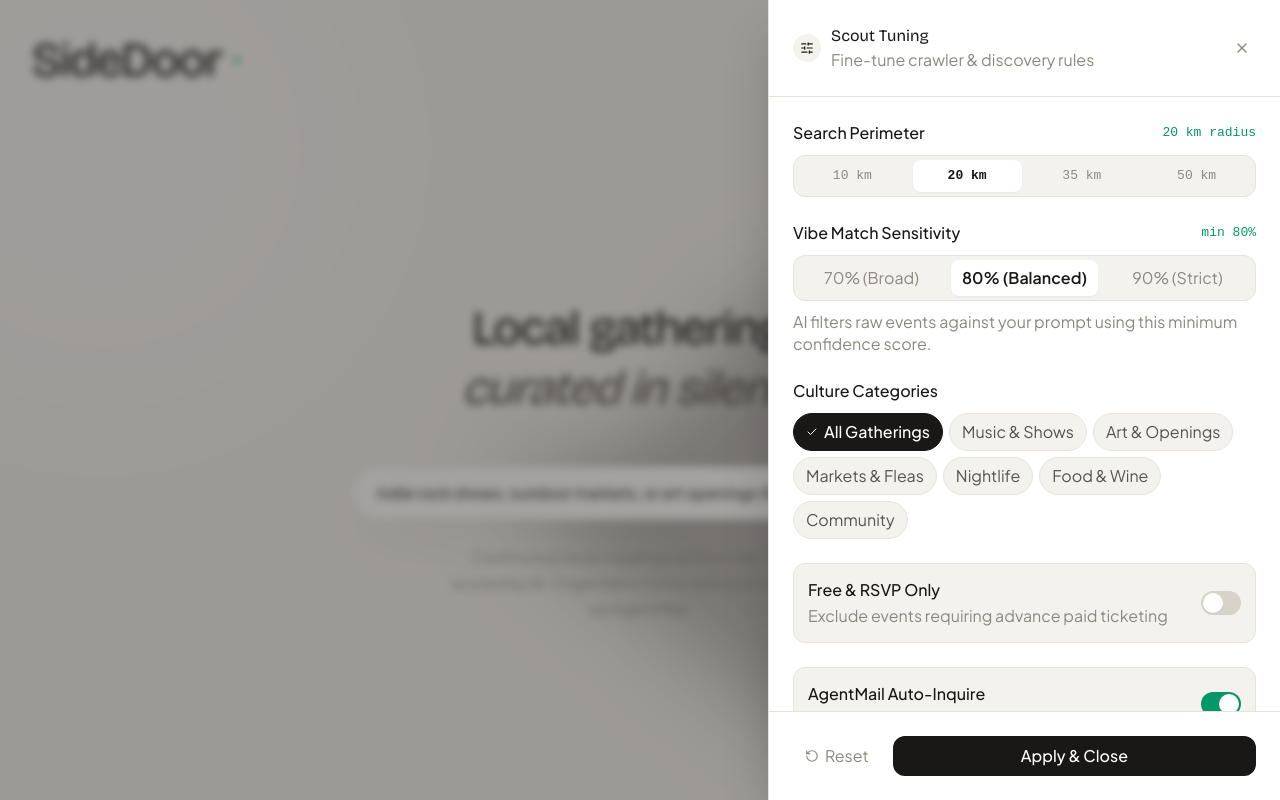
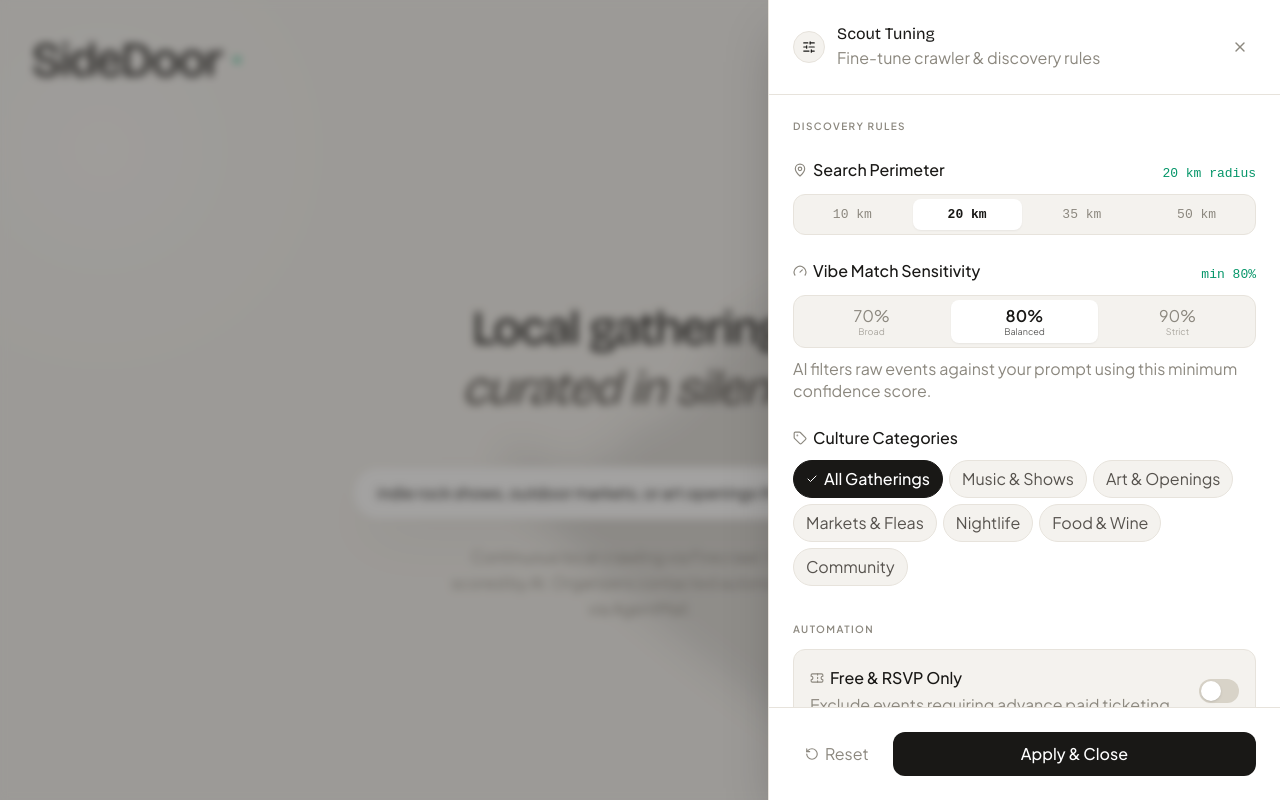
Before and after one commit to 1ewig/sidedoor-convex, a Next.js app: page / in a window 1280 px wide. Both pictures are taken after a click on the button "Tuning". Built offline with nearby package versions, Linux system fonts and the light colour scheme.

Commit message:
feat: optimize dynamic shadow overlay GPU performance and update ScoutFilterDrawer layout

```diff
--- a/src/app/globals.css
+++ b/src/app/globals.css
@@ -175,18 +175,22 @@ body {
 
 .animate-shadow-breeze {
   animation: shadow-breeze 22s ease-in-out infinite alternate;
+  will-change: transform;
 }
 
 .animate-ambient-breathe {
   animation: ambient-breathe 16s ease-in-out infinite alternate;
+  will-change: opacity;
 }
 
 .animate-orb-1 {
   animation: orb-wander-1 28s ease-in-out infinite alternate;
+  will-change: transform;
 }
 
 .animate-orb-2 {
   animation: orb-wander-2 34s ease-in-out infinite alternate;
+  will-change: transform;
 }
 
 @media (prefers-reduced-motion: reduce) {
--- a/src/components/discovery/ScoutFilterDrawer.tsx
+++ b/src/components/discovery/ScoutFilterDrawer.tsx
@@ -1,4 +1,4 @@
-import { X, SlidersHorizontal, Check, RotateCcw } from 'lucide-react';
+import { X, SlidersHorizontal, Check, RotateCcw, MapPin, Gauge, Tag, Ticket, Mail } from 'lucide-react';
 import { SearchFilterState, EventCategory } from '@/types';
 
 interface ScoutFilterDrawerProps {
@@ -13,9 +13,9 @@ interface ScoutFilterDrawerProps {
 
 const RADIUS_OPTIONS = [10, 20, 35, 50];
 const VIBE_THRESHOLDS = [
-  { value: 70, label: '70% (Broad)' },
-  { value: 80, label: '80% (Balanced)' },
-  { value: 90, label: '90% (Strict)' },
+  { value: 70, label: '70%', hint: 'Broad' },
+  { value: 80, label: '80%', hint: 'Balanced' },
+  { value: 90, label: '90%', hint: 'Strict' },
 ];
 
 const CATEGORIES: { id: string; label: string }[] = [
@@ -27,6 +27,41 @@ const CATEGORIES: { id: string; label: string }[] = [
   { id: 'food', label: 'Food & Wine' },
   { id: 'community', label: 'Community' },
 ];
+
+function Toggle({
+  checked,
+  onChange,
+  label,
+}: {
+  checked: boolean;
+  onChange: () => void;
+  label: string;
+}) {
+  return (
+    <button
+      type="button"
+      role="switch"
+      aria-label={label}
+      aria-checked={checked}
+      onClick={onChange}
+      className={`relative w-10 h-6 shrink-0 rounded-full transition-colors duration-200 cursor-pointer focus-visible:outline-none focus-visible:ring-2 focus-visible:ring-[var(--theme-brand-accent)] focus-visible:ring-offset-2 focus-visible:ring-offset-[var(--theme-bg-base)] ${checked ? 'bg-[var(--theme-brand-accent)]' : 'bg-[var(--theme-border-strong)]'
+        }`}
+    >
+      <span
+        className={`absolute top-0.5 left-0.5 w-5 h-5 rounded-full bg-[var(--theme-bg-surface)] shadow-sm transition-transform duration-200 ease-out ${checked ? 'translate-x-4' : 'translate-x-0'
+          }`}
+      />
+    </button>
+  );
+}
+
+function GroupLabel({ children }: { children: React.ReactNode }) {
+  return (
+    <h4 className="text-[10px] font-semibold tracking-[0.14em] uppercase text-[var(--theme-text-muted)] font-sans">
+      {children}
+    </h4>
+  );
+}
 
 export function ScoutFilterDrawer({
   isOpen,
@@ -52,17 +87,17 @@ export function ScoutFilterDrawer({
       {/* Slide-out Panel (Right) */}
       <aside className="fixed inset-y-0 right-0 w-full max-w-md sm:max-w-lg bg-[var(--theme-bg-surface)] border-l border-[var(--theme-border-subtle)] shadow-2xl z-50 flex flex-col animate-in slide-in-from-right duration-300">
         {/* Header */}
-        <div className="p-6 border-b border-[var(--theme-border-subtle)] flex items-center justify-between">
-          <div className="flex items-center gap-2.5">
-            <div className="w-7 h-7 rounded-full bg-[var(--theme-bg-base)] flex items-center justify-center text-[var(--theme-text-primary)]">
+        <div className="p-6 border-b border-[var(--theme-border-subtle)] flex items-center justify-between gap-4">
+          <div className="flex items-center gap-3 min-w-0">
+            <div className="w-8 h-8 shrink-0 rounded-full bg-[var(--theme-bg-base)] border border-[var(--theme-border-subtle)] flex items-center justify-center text-[var(--theme-text-primary)]">
               <SlidersHorizontal className="w-3.5 h-3.5" />
             </div>
-            <div>
-              <h3 className="font-serif text-[var(--text-xl)] text-[var(--theme-text-primary)]">
+            <div className="min-w-0">
+              <h3 className="font-serif text-[var(--text-xl)] text-[var(--theme-text-primary)] leading-tight truncate">
                 Scout Tuning
               </h3>
-              <p className="text-[var(--text-2xs)] text-[var(--theme-text-muted)] font-sans">
-                Fine-tune crawler & discovery rules
+              <p className="text-[var(--text-2xs)] text-[var(--theme-text-muted)] font-sans mt-0.5">
+                Fine-tune crawler &amp; discovery rules
               </p>
             </div>
           </div>
@@ -70,21 +105,26 @@ export function ScoutFilterDrawer({
             type="button"
             onClick={onClose}
             aria-label="Close drawer"
-            className="text-[var(--theme-text-muted)] hover:text-[var(--theme-text-primary)] text-[var(--text-sm)] p-1.5 rounded-lg hover:bg-[var(--theme-bg-base)] transition cursor-pointer"
+            className="shrink-0 text-[var(--theme-text-muted)] hover:text-[var(--theme-text-primary)] p-2 rounded-lg hover:bg-[var(--theme-bg-base)] transition cursor-pointer focus-visible:outline-none focus-visible:ring-2 focus-visible:ring-[var(--theme-brand-accent)]"
           >
             <X className="w-4 h-4" />
           </button>
         </div>
 
         {/* Scrollable Controls */}
-        <div className="flex-1 overflow-y-auto p-6 space-y-6">
-          {/* Section 1: Search Radius */}
+        <div className="flex-1 overflow-y-auto p-6 space-y-9">
+          {/* Group: Discovery Rules */}
+          <div className="space-y-6">
+            <GroupLabel>Discovery Rules</GroupLabel>
+
+            {/* Search Radius */}
             <div className="space-y-2.5">
-            <div className="flex justify-between items-center">
-              <span className="text-[var(--text-xs)] font-medium text-[var(--theme-text-primary)] font-sans">
+              <div className="flex justify-between items-baseline gap-3">
+                <span className="flex items-center gap-1.5 text-[var(--text-xs)] font-medium text-[var(--theme-text-primary)] font-sans">
+                  <MapPin className="w-3.5 h-3.5 text-[var(--theme-text-muted)]" />
                   Search Perimeter
                 </span>
-              <span className="text-[var(--text-2xs)] font-mono text-[var(--theme-brand-accent)]">
+                <span className="text-[var(--text-2xs)] font-mono text-[var(--theme-brand-accent)] whitespace-nowrap">
                   {filters.radiusKm} km radius
                 </span>
               </div>
@@ -96,8 +136,8 @@ export function ScoutFilterDrawer({
                       key={km}
                       type="button"
                       onClick={() => onUpdateFilters({ radiusKm: km })}
-                    className={`py-1.5 text-[var(--text-2xs)] font-mono rounded-lg transition cursor-pointer ${
-                      isSelected
+                      aria-pressed={isSelected}
+                      className={`py-1.5 text-[var(--text-2xs)] font-mono rounded-lg transition cursor-pointer focus-visible:outline-none focus-visible:ring-2 focus-visible:ring-[var(--theme-brand-accent)] ${isSelected
                           ? 'bg-[var(--theme-bg-surface)] text-[var(--theme-text-primary)] shadow-xs font-semibold'
                           : 'text-[var(--theme-text-muted)] hover:text-[var(--theme-text-primary)]'
                         }`}
@@ -109,13 +149,14 @@ export function ScoutFilterDrawer({
               </div>
             </div>
 
-          {/* Section 2: Vibe Sensitivity Threshold */}
+            {/* Vibe Sensitivity Threshold */}
             <div className="space-y-2.5">
-            <div className="flex justify-between items-center">
-              <span className="text-[var(--text-xs)] font-medium text-[var(--theme-text-primary)] font-sans">
+              <div className="flex justify-between items-baseline gap-3">
+                <span className="flex items-center gap-1.5 text-[var(--text-xs)] font-medium text-[var(--theme-text-primary)] font-sans">
+                  <Gauge className="w-3.5 h-3.5 text-[var(--theme-text-muted)]" />
                   Vibe Match Sensitivity
                 </span>
-              <span className="text-[var(--text-2xs)] font-mono text-[var(--theme-brand-accent)]">
+                <span className="text-[var(--text-2xs)] font-mono text-[var(--theme-brand-accent)] whitespace-nowrap">
                   min {filters.minScore}%
                 </span>
               </div>
@@ -127,13 +168,16 @@ export function ScoutFilterDrawer({
                       key={t.value}
                       type="button"
                       onClick={() => onUpdateFilters({ minScore: t.value })}
-                    className={`py-1.5 px-1 text-[var(--text-2xs)] font-sans rounded-lg transition cursor-pointer text-center ${
-                      isSelected
-                        ? 'bg-[var(--theme-bg-surface)] text-[var(--theme-text-primary)] shadow-xs font-semibold'
+                      aria-pressed={isSelected}
+                      className={`py-1.5 px-1 rounded-lg transition cursor-pointer text-center leading-tight focus-visible:outline-none focus-visible:ring-2 focus-visible:ring-[var(--theme-brand-accent)] ${isSelected
+                          ? 'bg-[var(--theme-bg-surface)] text-[var(--theme-text-primary)] shadow-xs'
                           : 'text-[var(--theme-text-muted)] hover:text-[var(--theme-text-primary)]'
                         }`}
                     >
+                      <span className={`block text-[var(--text-2xs)] font-sans ${isSelected ? 'font-semibold' : ''}`}>
                         {t.label}
+                      </span>
+                      <span className="block text-[9px] font-sans opacity-70">{t.hint}</span>
                     </button>
                   );
                 })}
@@ -143,9 +187,10 @@ export function ScoutFilterDrawer({
               </p>
             </div>
 
-          {/* Section 3: Categories */}
+            {/* Categories */}
             <div className="space-y-2.5">
-            <span className="text-[var(--text-xs)] font-medium text-[var(--theme-text-primary)] font-sans block">
+              <span className="flex items-center gap-1.5 text-[var(--text-xs)] font-medium text-[var(--theme-text-primary)] font-sans">
+                <Tag className="w-3.5 h-3.5 text-[var(--theme-text-muted)]" />
                 Culture Categories
               </span>
               <div className="flex flex-wrap gap-1.5">
@@ -156,8 +201,8 @@ export function ScoutFilterDrawer({
                       key={cat.id}
                       type="button"
                       onClick={() => onUpdateFilters({ category: cat.id as EventCategory | 'all' })}
-                    className={`px-3 py-1.5 rounded-full text-[var(--text-2xs)] transition cursor-pointer flex items-center gap-1.5 border ${
-                      isSelected
+                      aria-pressed={isSelected}
+                      className={`px-3 py-1.5 rounded-full text-[var(--text-2xs)] transition cursor-pointer flex items-center gap-1.5 border focus-visible:outline-none focus-visible:ring-2 focus-visible:ring-[var(--theme-brand-accent)] ${isSelected
                           ? 'bg-[var(--theme-text-primary)] text-[var(--theme-bg-surface)] border-[var(--theme-text-primary)] font-medium'
                           : 'bg-[var(--theme-bg-base)] text-[var(--theme-text-secondary)] border-[var(--theme-border-subtle)] hover:border-[var(--theme-border-strong)]'
                         }`}
@@ -169,71 +214,61 @@ export function ScoutFilterDrawer({
                 })}
               </div>
             </div>
+          </div>
 
-          {/* Section 4: Admission Filter (Free Only) */}
-          <div className="p-3.5 bg-[var(--theme-bg-base)] rounded-xl border border-[var(--theme-border-subtle)] flex items-center justify-between">
-            <div>
-              <p className="text-[var(--text-xs)] font-medium text-[var(--theme-text-primary)] font-sans">
-                Free & RSVP Only
+          {/* Group: Automation */}
+          <div className="space-y-3">
+            <GroupLabel>Automation</GroupLabel>
+
+            {/* Admission Filter (Free Only) */}
+            <div className="p-4 bg-[var(--theme-bg-base)] rounded-xl border border-[var(--theme-border-subtle)] flex items-center justify-between gap-4">
+              <div className="min-w-0">
+                <p className="flex items-center gap-1.5 text-[var(--text-xs)] font-medium text-[var(--theme-text-primary)] font-sans">
+                  <Ticket className="w-3.5 h-3.5 text-[var(--theme-text-muted)]" />
+                  Free &amp; RSVP Only
                 </p>
-              <p className="text-[var(--text-2xs)] text-[var(--theme-text-muted)] font-sans mt-0.5">
-                Exclude events requiring advance paid ticketing
+                <p className="text-[var(--text-2xs)] text-[var(--theme-text-muted)] font-sans mt-1 leading-[var(--leading-snug)]">
+                  Exclude events requiring advance paid ticketing.
                 </p>
               </div>
-            <button
-              type="button"
-              role="switch"
-              aria-label="Filter for free events only"
-              aria-checked={filters.onlyFree}
-              onClick={() => onUpdateFilters({ onlyFree: !filters.onlyFree })}
-              className={`w-10 h-6 rounded-full transition-colors p-0.5 flex items-center cursor-pointer ${
-                filters.onlyFree
-                  ? 'bg-[var(--theme-brand-accent)] justify-end'
-                  : 'bg-[var(--theme-border-strong)] justify-start'
-              }`}
-            >
-              <span className="w-5 h-5 rounded-full bg-[var(--theme-bg-surface)] shadow-xs transition-transform" />
-            </button>
+              <Toggle
+                checked={filters.onlyFree}
+                onChange={() => onUpdateFilters({ onlyFree: !filters.onlyFree })}
+                label="Filter for free events only"
+              />
             </div>
 
-          {/* Section 5: AgentMail Autonomous Outreach */}
-          <div className="p-3.5 bg-[var(--theme-bg-base)] rounded-xl border border-[var(--theme-border-subtle)] space-y-2">
-            <div className="flex items-center justify-between">
-              <div>
-                <p className="text-[var(--text-xs)] font-medium text-[var(--theme-text-primary)] font-sans">
+            {/* AgentMail Autonomous Outreach */}
+            <div className="p-4 bg-[var(--theme-bg-base)] rounded-xl border border-[var(--theme-border-subtle)] space-y-3">
+              <div className="flex items-center justify-between gap-4">
+                <div className="min-w-0">
+                  <p className="flex items-center gap-1.5 text-[var(--text-xs)] font-medium text-[var(--theme-text-primary)] font-sans">
+                    <Mail className="w-3.5 h-3.5 text-[var(--theme-text-muted)]" />
                     AgentMail Auto-Inquire
                   </p>
-                <p className="text-[var(--text-2xs)] text-[var(--theme-brand-accent)] font-mono mt-0.5">
+                  <p className="text-[var(--text-2xs)] text-[var(--theme-brand-accent)] font-mono mt-1 truncate">
                     scout-alpha@sidedoor.agentmail.to
                   </p>
                 </div>
-              <button
-                type="button"
-                role="switch"
-                aria-label="Toggle AgentMail autonomous inquiry"
-                aria-checked={autoInquire}
-                onClick={onToggleAutoInquire}
-                className={`w-10 h-6 rounded-full transition-colors p-0.5 flex items-center cursor-pointer ${
-                  autoInquire
-                    ? 'bg-[var(--theme-brand-accent)] justify-end'
-                    : 'bg-[var(--theme-border-strong)] justify-start'
-                }`}
-              >
-                <span className="w-5 h-5 rounded-full bg-[var(--theme-bg-surface)] shadow-xs transition-transform" />
-              </button>
+                <Toggle
+                  checked={autoInquire}
+                  onChange={onToggleAutoInquire}
+                  label="Toggle AgentMail autonomous inquiry"
+                />
               </div>
-            <p className="text-[var(--text-2xs)] text-[var(--theme-text-muted)] font-sans leading-[var(--leading-snug)] pt-1 border-t border-[var(--theme-border-subtle)]">
+              <p className="text-[var(--text-2xs)] text-[var(--theme-text-muted)] font-sans leading-[var(--leading-snug)] pt-3 border-t border-[var(--theme-border-subtle)]">
                 Automatically dispatches polite inquiries to venue booking agents when door tickets, set times, or RSVP links are unlisted.
               </p>
             </div>
           </div>
+        </div>
 
         {/* Footer Actions */}
-        <div className="p-6 border-t border-[var(--theme-border-subtle)] bg-[var(--theme-bg-surface)] flex items-center justify-between gap-3">
+        <div className="p-6 border-t border-[var(--theme-border-subtle)] bg-[var(--theme-bg-surface)] flex items-center gap-3">
           <button
             type="button"
             onClick={onResetDefaults}
-            className="flex items-center gap-1.5 px-3 py-2 rounded-xl text-[var(--text-xs)] text-[var(--theme-text-muted)] hover:text-[var(--theme-text-primary)] hover:bg-[var(--theme-bg-base)] transition cursor-pointer"
+            className="flex items-center gap-1.5 px-3 py-2.5 rounded-xl text-[var(--text-xs)] text-[var(--theme-text-muted)] hover:text-[var(--theme-text-primary)] hover:bg-[var(--theme-bg-base)] transition cursor-pointer focus-visible:outline-none focus-visible:ring-2 focus-visible:ring-[var(--theme-brand-accent)]"
           >
             <RotateCcw className="w-3.5 h-3.5" />
             <span>Reset</span>
@@ -242,9 +277,9 @@ export function ScoutFilterDrawer({
           <button
             type="button"
             onClick={onClose}
-            className="flex-1 py-2 px-4 rounded-xl bg-[var(--theme-text-primary)] text-[var(--theme-bg-surface)] text-[var(--text-xs)] font-medium hover:opacity-90 transition cursor-pointer text-center"
+            className="flex-1 py-2.5 px-4 rounded-xl bg-[var(--theme-text-primary)] text-[var(--theme-bg-surface)] text-[var(--text-xs)] font-medium hover:opacity-90 transition cursor-pointer text-center focus-visible:outline-none focus-visible:ring-2 focus-visible:ring-[var(--theme-brand-accent)] focus-visible:ring-offset-2 focus-visible:ring-offset-[var(--theme-bg-surface)]"
           >
-            Apply & Close
+            Apply &amp; Close
           </button>
         </div>
       </aside>
--- a/src/components/layout/ShadowOverlay.tsx
+++ b/src/components/layout/ShadowOverlay.tsx
@@ -1,18 +1,33 @@
 export function ShadowOverlay() {
   return (
-    <div className="pointer-events-none fixed inset-0 z-0 overflow-hidden select-none">
-      {/* Subtle Warm Ambient Light Orbs */}
-      <div className="absolute -top-32 -left-32 w-96 sm:w-[500px] h-96 sm:h-[500px] rounded-full bg-[var(--theme-bg-surface)] opacity-40 blur-3xl animate-orb-1 transform-gpu" />
-      <div className="absolute top-1/2 -right-40 w-80 sm:w-[450px] h-80 sm:h-[450px] rounded-full bg-[var(--theme-brand-accent)] opacity-[0.04] blur-3xl animate-orb-2 transform-gpu" />
+    <div className="pointer-events-none fixed inset-0 z-0 overflow-hidden select-none [contain:strict]">
+      {/* Subtle Warm Ambient Light Orbs via pure radial-gradients (Zero GPU blur shader cost) */}
+      <div
+        className="absolute -top-32 -left-32 w-96 sm:w-[500px] h-96 sm:h-[500px] rounded-full animate-orb-1 transform-gpu pointer-events-none opacity-40"
+        style={{
+          background: 'radial-gradient(circle at center, var(--theme-bg-surface) 0%, transparent 70%)',
+        }}
+      />
+      <div
+        className="absolute top-1/2 -right-40 w-80 sm:w-[450px] h-80 sm:h-[450px] rounded-full animate-orb-2 transform-gpu pointer-events-none opacity-[0.05]"
+        style={{
+          background: 'radial-gradient(circle at center, var(--theme-brand-accent) 0%, transparent 70%)',
+        }}
+      />
 
-      {/* Gentle Floating Foliage Shadow */}
-      <div className="absolute inset-0 animate-ambient-breathe">
+      {/* Gentle Floating Foliage Shadow: Pre-cached SVG filter prevents per-frame CSS convolution recalculation */}
+      <div className="absolute inset-0 animate-ambient-breathe transform-gpu">
         <svg
-          className="absolute -top-24 -right-20 w-[650px] sm:w-[900px] h-auto blur-2xl animate-shadow-breeze transform-gpu"
+          className="absolute -top-24 -right-20 w-[650px] sm:w-[900px] h-auto animate-shadow-breeze transform-gpu"
           viewBox="0 0 600 600"
           fill="none"
         >
-          <g fill="var(--theme-text-primary)" opacity="0.85">
+          <defs>
+            <filter id="foliage-soft-blur" x="-20%" y="-20%" width="140%" height="140%">
+              <feGaussianBlur stdDeviation="10" />
+            </filter>
+          </defs>
+          <g filter="url(#foliage-soft-blur)" fill="var(--theme-text-primary)" opacity="0.30">
             <ellipse cx="420" cy="180" rx="280" ry="45" transform="rotate(-35 420 180)" />
             <ellipse cx="450" cy="240" rx="300" ry="38" transform="rotate(-25 450 240)" />
             <ellipse cx="460" cy="310" rx="320" ry="42" transform="rotate(-15 460 310)" />
```
Lines whose indentation alone changed are shown as unchanged.
